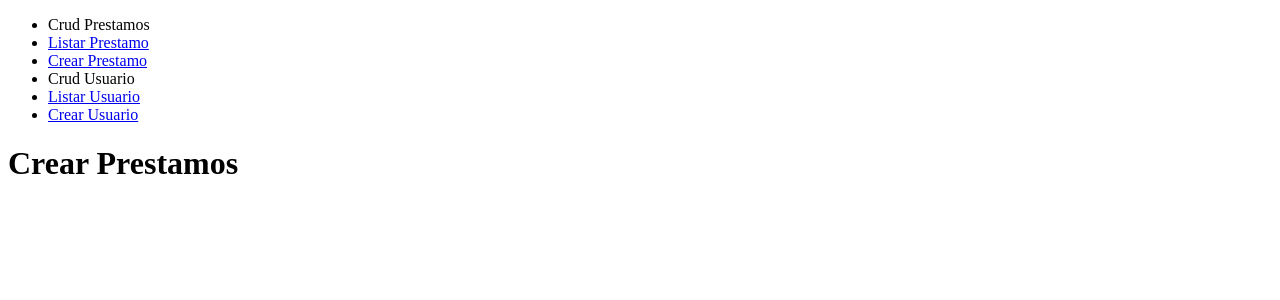
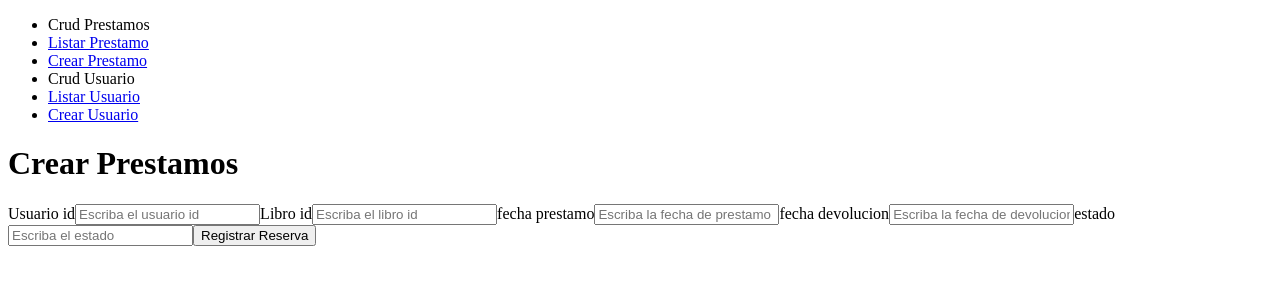
Before and after one commit to lilian1702/FrontendBiblioteca, a React (Vite) app in the folder frontendbibliotecapublica/: page /CrearPrestamos in a window 1280 px wide. Shown: the top 300 px of the page. Built offline with nearby package versions, Linux system fonts and the light colour scheme.

Commit message:
modificando prestamos

```diff
--- a/frontendbibliotecapublica/src/prestamos/CrearPrestamos.jsx
+++ b/frontendbibliotecapublica/src/prestamos/CrearPrestamos.jsx
@@ -1,9 +1,34 @@
-
+import { useState } from "react";
 function CrearPrestamos() {
+  const [usuario_id,setUsuario_id]=useState("");
+  const [libro_id,setLibro_id]=useState("");
+  const [fecha_prestamo,setFecha_prestamo]=useState("");
+  const [fecha_devolucion,setFecha_devolucion]=useState("");
+  const [estado,setEstado]=useState("");
+  const handleSubmit=async()=>{
+    const respuesta=await fetch("http://localhost:3000/api/Prestamo/",{
+      method:"POST",
+      headers:{"Content-Type":"application/json"},
+      body:JSON.stringify({usuario_id,libro_id,fecha_prestamo,fecha_devolucion,estado})
+    })
+  }
   return (
     <div>
-      <h1>Crear Prestamos</h1>
-    </div>
+        <h1>Crear Prestamos</h1>
+        <form onSubmit={handleSubmit}>
+            <label >Usuario id</label>
+            <input type="text" onChange={(event)=>setUsuario_id(event.target.value)} placeholder="Escriba el usuario id" />
+            <label >Libro id</label>
+            <input type="text" onChange={(event)=>setLibro_id(event.target.value)} placeholder="Escriba el libro id" />
+            <label >fecha prestamo</label>
+            <input type="text" onChange={(event)=>setFecha_prestamo(event.target.value)} placeholder="Escriba la fecha de prestamo" />
+            <label >fecha devolucion</label>
+            <input type="text" onChange={(event)=>setFecha_devolucion(event.target.value)} placeholder="Escriba la fecha de devolucion" />
+            <label >estado</label>
+            <input type="text" onChange={(event)=>setEstado(event.target.value)} placeholder="Escriba el estado" />
+            <button type="submit">Registrar Reserva</button>
+        </form>
+        </div>
   )
 }
 
```
